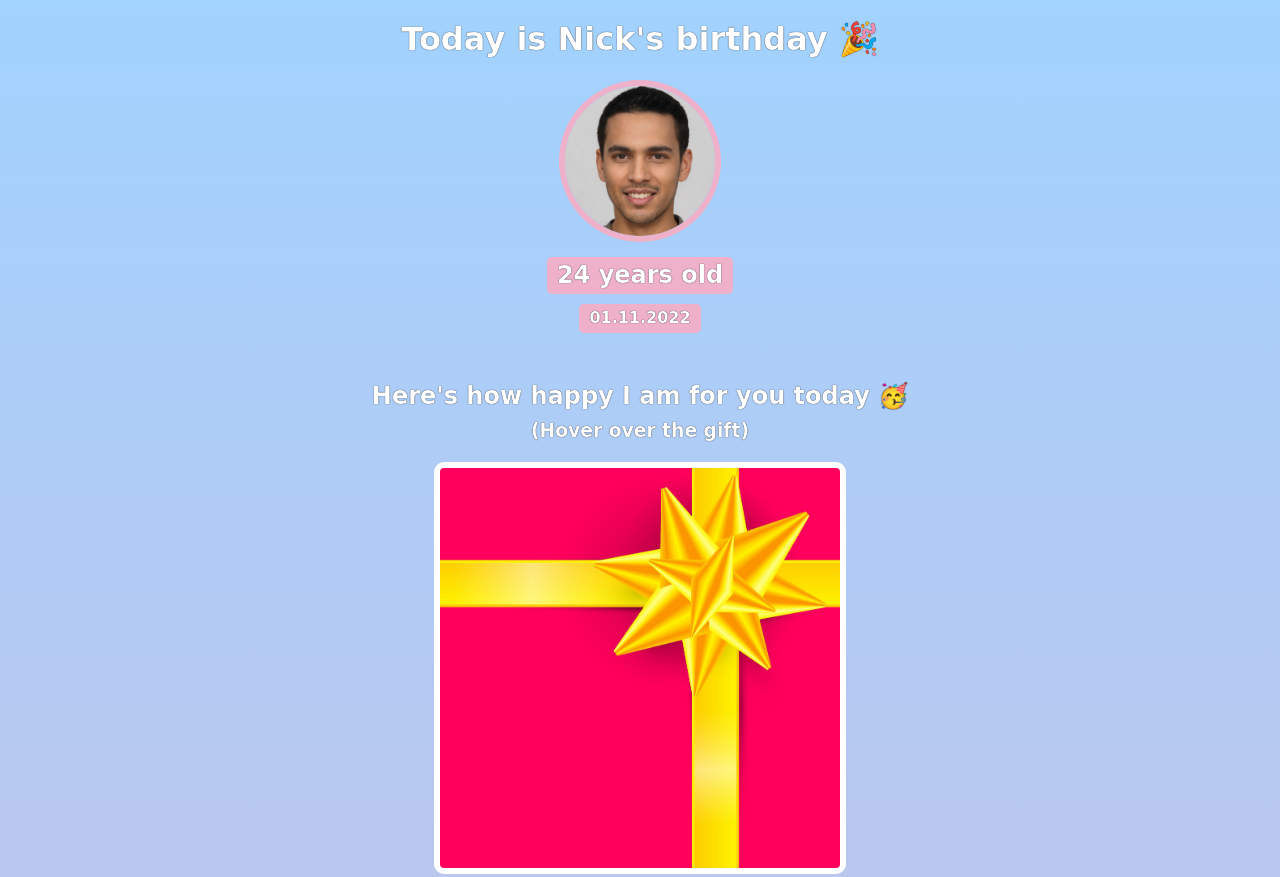
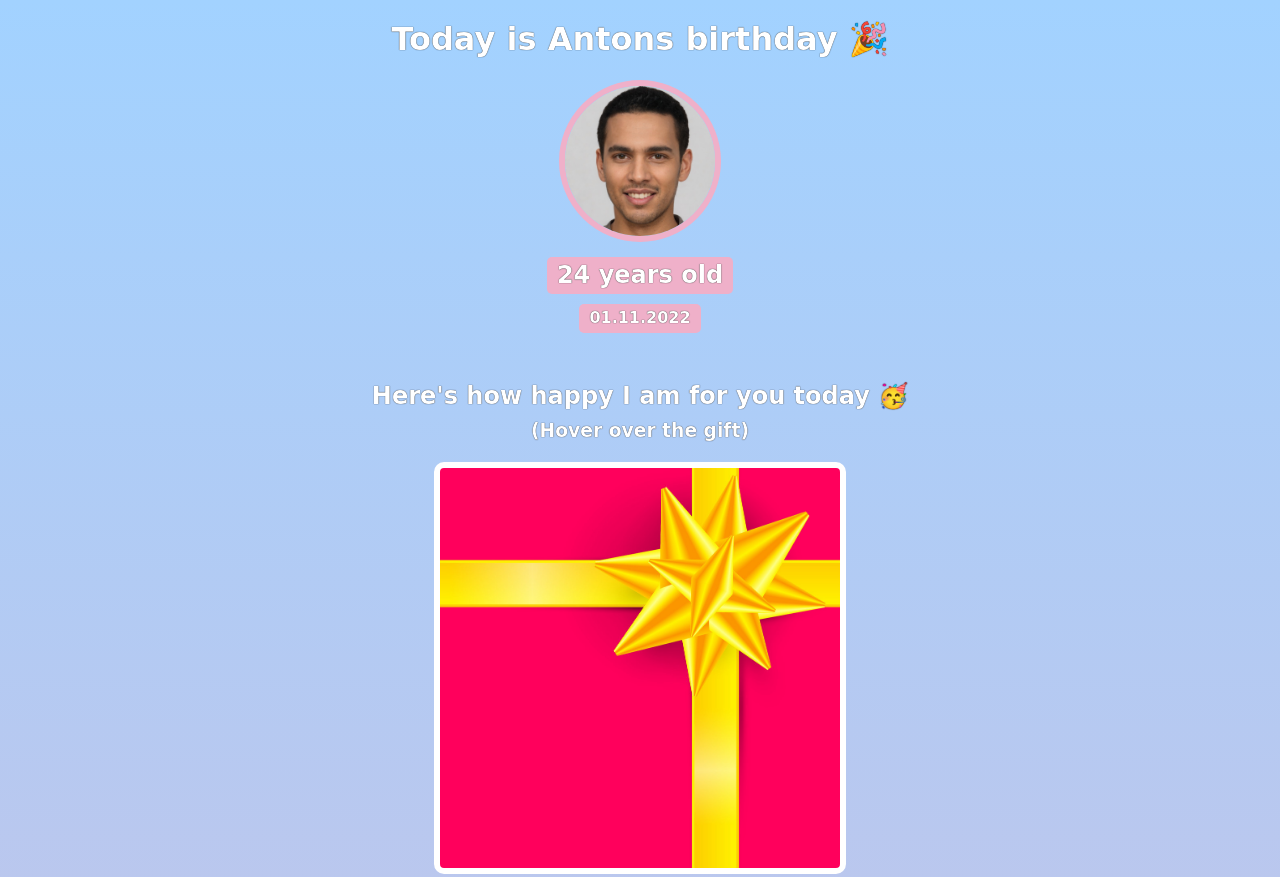
Before and after one commit to JTT900/birthday-gift-site, a website built with Vite: page index.html in a window 1280 px wide. Shown: the top 877 px of the page. Built offline with nearby package versions, Linux system fonts and the light colour scheme; a web font is replaced by a local one.

Commit message:
Change the name to Anton

```diff
--- a/index.html
+++ b/index.html
@@ -7,7 +7,7 @@
     </head>
     <body>
         <div id="header">
-            <h1>Today is Nick's birthday 🎉</h1>
+            <h1>Today is Antons birthday 🎉</h1>
             <img id="bff-img" src="images/nick.jpg">
             <h2 id="bday-age">24 years old</h2>
             <h4 id="bday-date">01.11.2022</h4>
```
